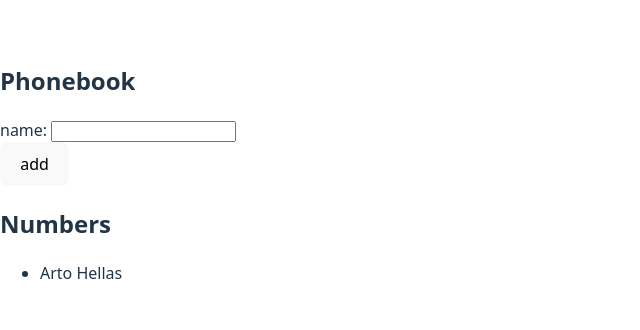
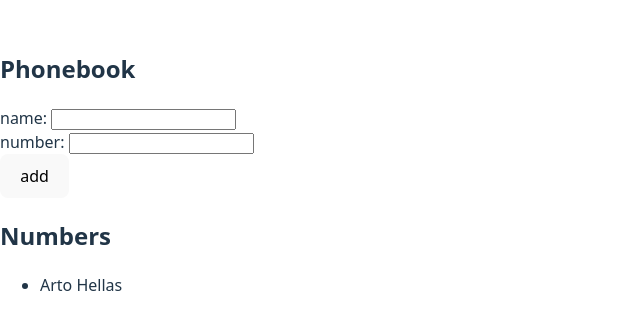
Before and after one commit to jydndev/Fullstack-Open, a React (Vite) app in the folder Part 2/exercise/phonebook/: page / in a window 1280 px wide. Shown: the part 228-558 px from the top of the page, without its empty margins (0-640 px from the left). Built offline with nearby package versions, Linux system fonts and the light colour scheme.

Commit message:
add number feature

```diff
--- a/Part 2/exercise/phonebook/src/App.jsx
+++ b/Part 2/exercise/phonebook/src/App.jsx
@@ -3,11 +3,13 @@ import { useState } from 'react';
 const App = () => {
   const [persons, setPersons] = useState([{ name: 'Arto Hellas' }]);
   const [newName, setNewName] = useState('');
+  const [newNum, setNewNum] = useState('');
 
   const handleSubmit = (e) => {
     e.preventDefault();
     const newNameObject = {
       name: newName,
+      number: newNum,
     };
 
     if (persons.some((person) => person.name === newName)) {
@@ -17,22 +19,15 @@ const App = () => {
     }
 
     setNewName('');
+    setNewNum('');
   };
-
-  // ////
-  // event.preventDefault();
-  // const noteObject = {
-  //   content: newNote,
-  //   important: Math.random() < 0.5,
-  //   id: String(notes.length + 1),
-  // };
-
-  // setNotes(notes.concat(noteObject));
-  // setNewNote('');
-  // ///
 
   const handleNewName = (e) => {
     setNewName(e.target.value);
+  };
+
+  const handleNewNum = (e) => {
+    setNewNum(e.target.value);
   };
 
   return (
@@ -44,6 +39,9 @@ const App = () => {
           name: <input value={newName} onChange={handleNewName} />
         </div>
         <div>
+          number: <input value={newNum} onChange={handleNewNum} />
+        </div>
+        <div>
           <button type="submit">add</button>
         </div>
       </form>
@@ -51,7 +49,11 @@ const App = () => {
       <h2>Numbers</h2>
       <ul>
         {persons.map((person) => {
-          return <li key={person.name}>{person.name}</li>;
+          return (
+            <li key={person.name}>
+              {person.name} {person.number}
+            </li>
+          );
         })}
       </ul>
     </div>
```
